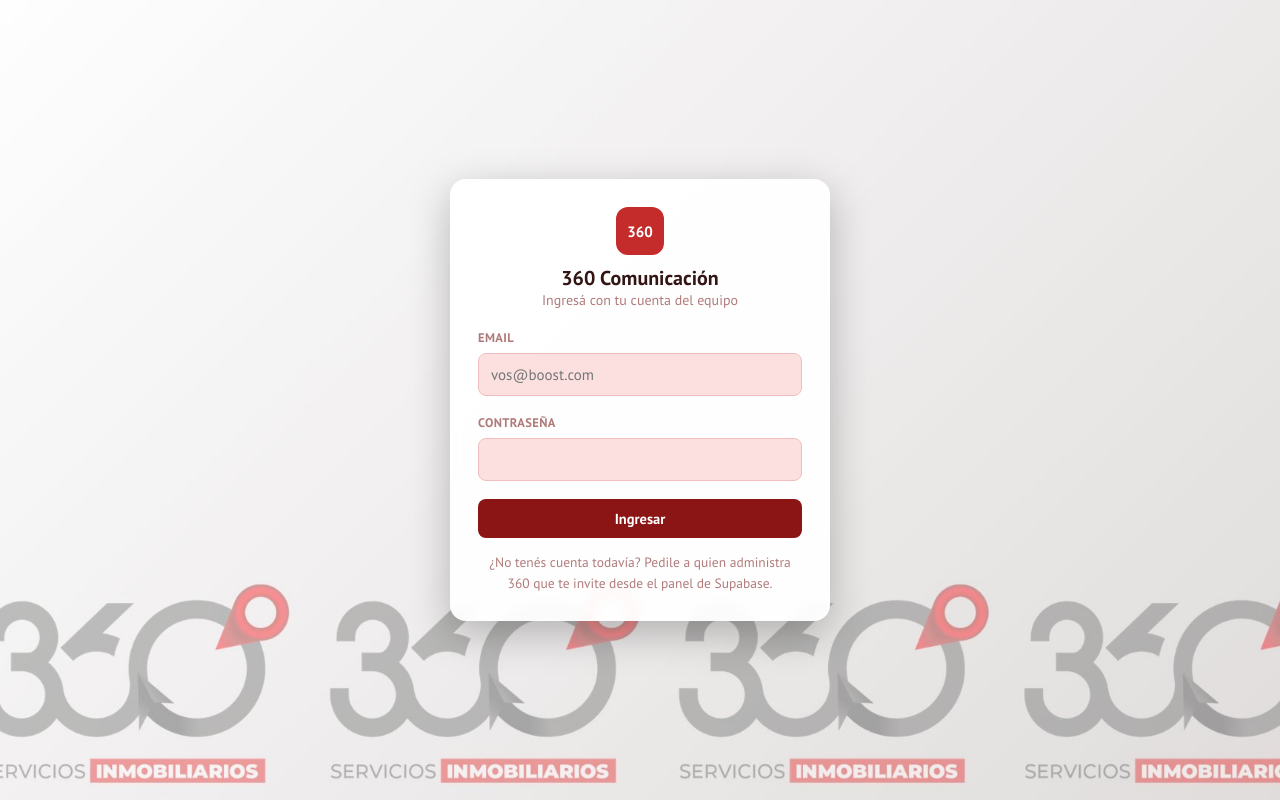
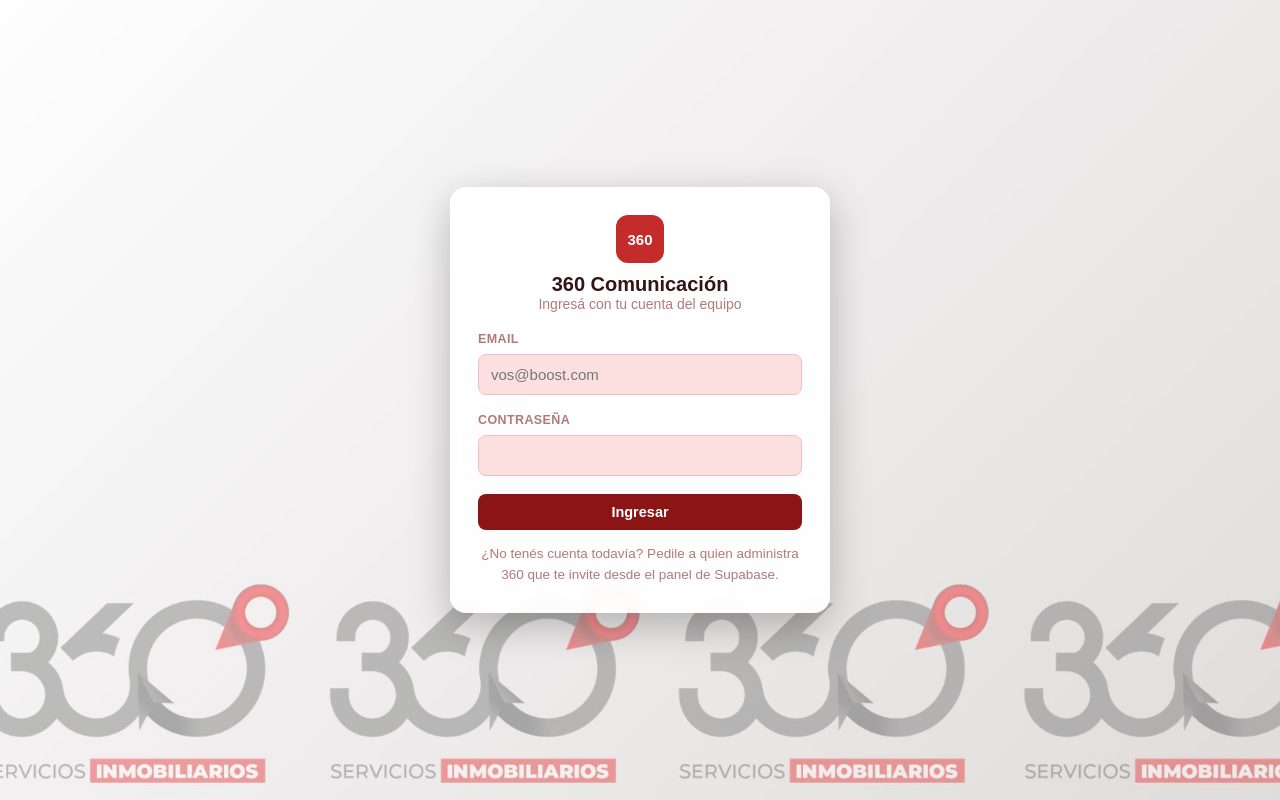
Before and after one commit to agenciaboost2/360-webapp, a Next.js app in the folder boost-webapp/: page /login in a window 1280 px wide. Built offline with nearby package versions, Linux system fonts and the light colour scheme.

Commit message:
Update layout.js

```diff
--- a/boost-webapp/app/layout.js
+++ b/boost-webapp/app/layout.js
@@ -1,21 +1,13 @@
 import "./globals.css";
 
 export const metadata = {
-  title: "Boost — Cuentas y Contenido",
+  title: "360 Comunicación — Cuentas y Contenido",
   description: "Panel interno de gestión de cuentas y planificación de contenido",
 };
 
 export default function RootLayout({ children }) {
   return (
     <html lang="es">
-      <head>
-        <link rel="preconnect" href="https://fonts.googleapis.com" />
-        <link rel="preconnect" href="https://fonts.gstatic.com" crossOrigin="anonymous" />
-        <link
-          href="https://fonts.googleapis.com/css2?family=PT+Sans:wght@400;700&display=swap"
-          rel="stylesheet"
-        />
-      </head>
       <body>{children}</body>
     </html>
   );
```
